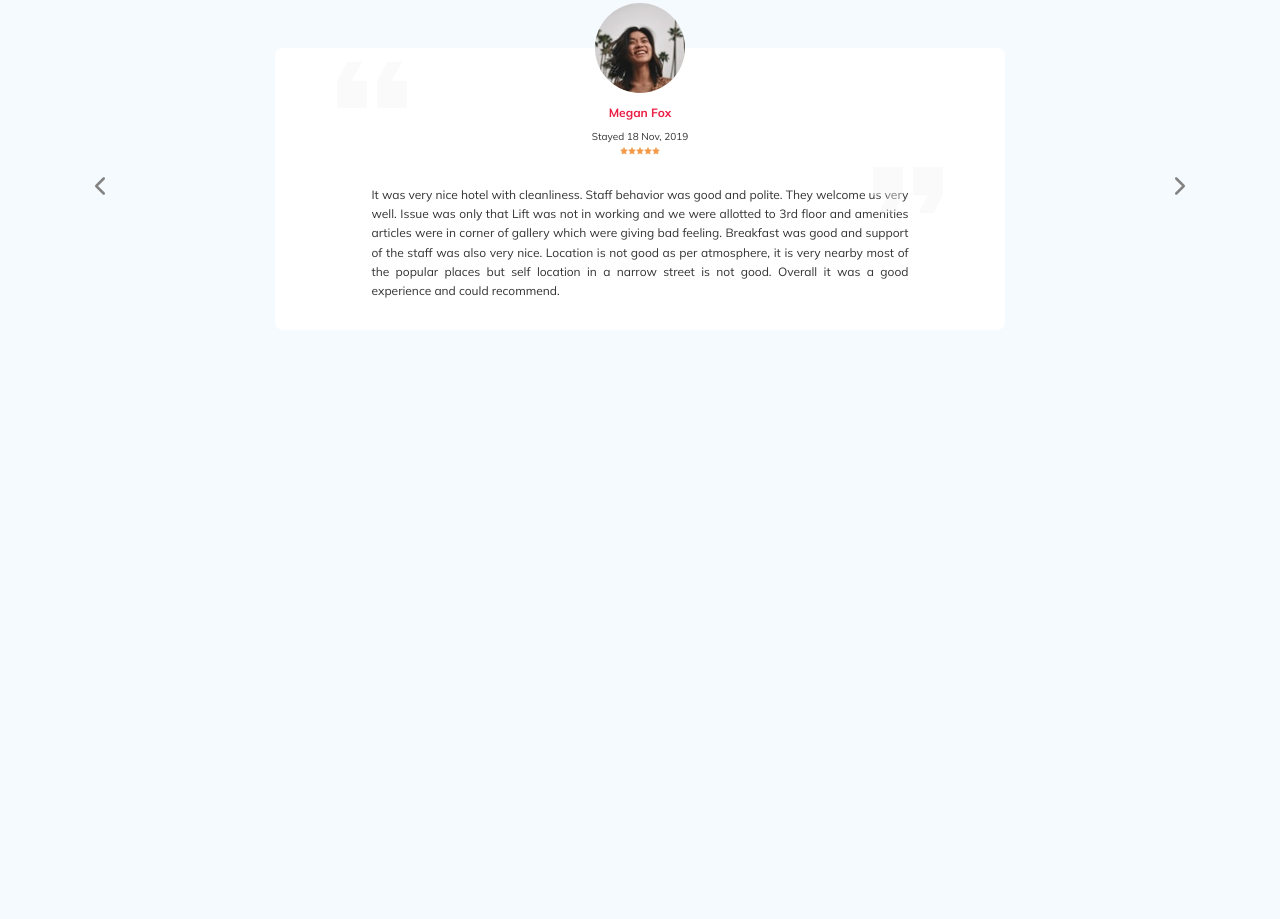
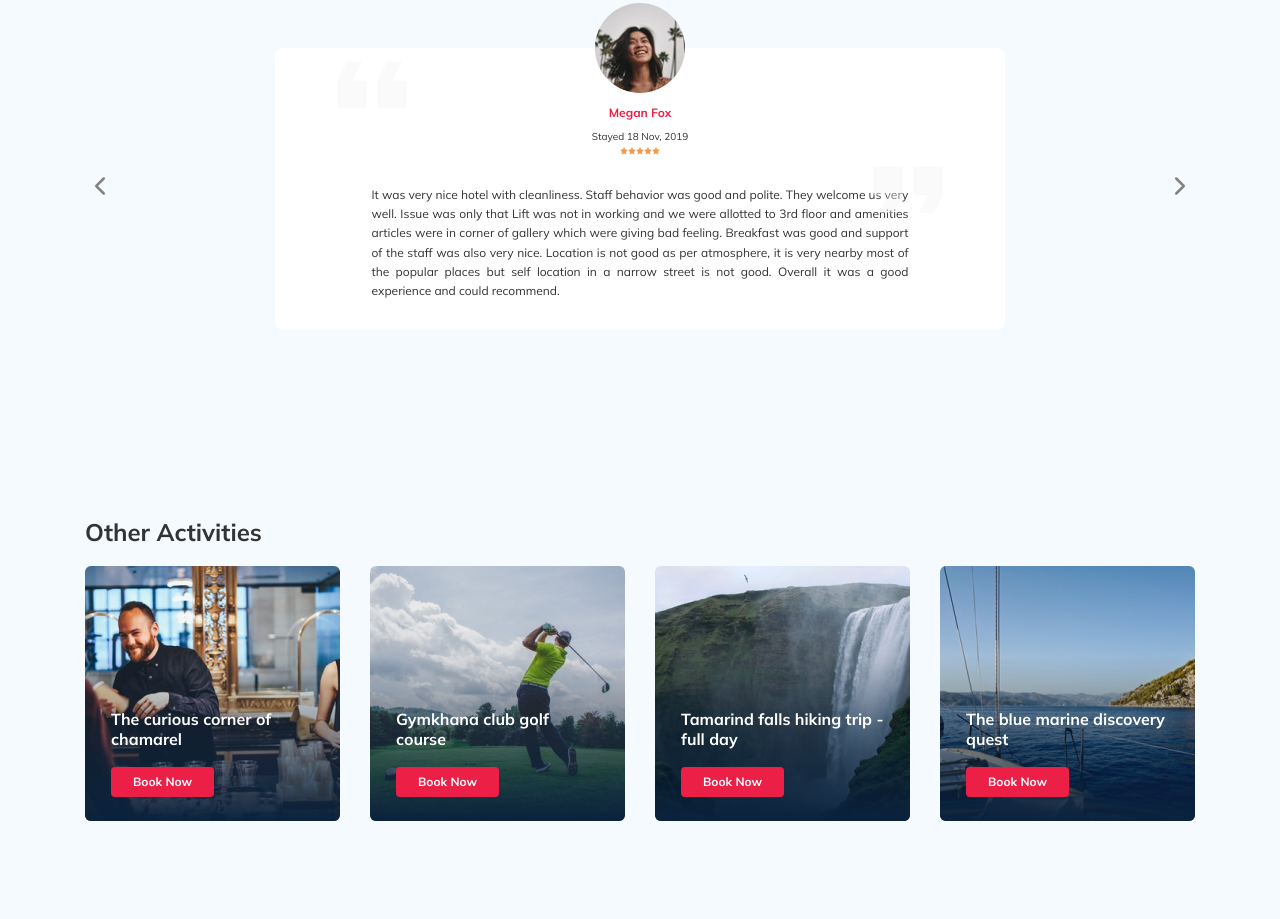
Before and after one commit to Huntter111/my-tour-plan, a plain HTML site: page index.html in a window 1280 px wide. Shown: the part 1372-2291 px from the top of the page. Before the commit the page ends 1811 px from the top, so only its background shows below. Drawn offline with nearby package versions, Linux system fonts and the light colour scheme.

Commit message:
create: added activities section

```diff
--- a/index.html
+++ b/index.html
@@ -390,6 +390,57 @@
     </section>
     <!-- /.reviews -->
 
+    <section class="activities">
+      <div class="container">
+        <h2 class="activities_title">Other Activities</h2>
+        <div class="activities-wrapper">
+          <div class="card activities__card">
+            <img
+              src="img/activity-1.jpg"
+              alt="The curious corner of chamarel"
+              class="card__image"
+            />
+            <h3 class="card__title">The curious corner of chamarel</h3>
+            <button class="card__button">Book Now</button>
+          </div>
+          <!-- /.card -->
+          <div class="card activities__card">
+            <img
+              src="img/activity-2.jpg"
+              alt="Gymkhana club golf course "
+              class="card__image"
+            />
+            <h3 class="card__title">Gymkhana club golf course</h3>
+            <button class="card__button">Book Now</button>
+          </div>
+          <!-- /.card -->
+          <div class="card activities__card">
+            <img
+              src="img/activity-3.jpg"
+              alt="Tamarind falls hiking trip - full day"
+              class="card__image"
+            />
+            <h3 class="card__title">Tamarind falls hiking trip - full day</h3>
+            <button class="card__button">Book Now</button>
+          </div>
+          <!-- /.card -->
+          <div class="card activities__card">
+            <img
+              src="img/activity-4.jpg"
+              alt="The blue marine discoverу quest"
+              class="card__image"
+            />
+            <h3 class="card__title">The blue marine discoverу quest</h3>
+            <button class="card__button">Book Now</button>
+          </div>
+          <!-- /.card -->
+        </div>
+        <!-- /.activities-wrapper -->
+      </div>
+      <!-- /.container -->
+    </section>
+    <!-- /.activities -->
+
     <script src="js/swiper-bundle.min.js"></script>
     <script src="js/main.js"></script>
     <script src="https://ajax.googleapis.com/ajax/libs/jquery/1.11.0/jquery.min.js"></script>
--- a/sass/_media.sass
+++ b/sass/_media.sass
@@ -9,6 +9,9 @@
         width: 100%
         height: 100%
         object-fit: cover
+  .card
+    width: 230px
+    height: 230px
 
 @media (max-width:992px)
   .container,
@@ -55,6 +58,14 @@
       text-align: center
       display: flex
       justify-content: center
+  .activities
+    &-wrapper
+      flex-wrap: wrap
+    &__card
+      margin-bottom: 20px
+  .card
+    width: 340px
+    height: 255px
 
 @media (max-width: 768px)
   .container
@@ -141,6 +152,12 @@
       text-align: center
       display: flex
       justify-content: center
+  .activities
+    padding-top: 40px
+    padding-bottom: 60px
+  .card
+    width: 48%
+    height: 255px
 
 @media ( max-width: 576px )
   .logo
@@ -170,3 +187,5 @@
       margin: 40px 38px
       display: flex
       justify-content: center
+  .card
+    width: 100%
--- /dev/null
+++ b/sass/blocks/_activities.sass
@@ -0,0 +1,61 @@
+.activities
+  padding: 60px 0 98px 0
+  &__title
+    font-style: normal
+    font-weight: bold
+    font-size: 24px
+    line-height: 30px
+    text-transform: uppercase
+    margin-bottom: 57px
+  &-wrapper
+    display: flex
+    justify-content: space-between
+.card
+  position: relative
+  display: flex
+  flex-direction: column
+  align-items: flex-start
+  padding: 24px 26px
+  width: 255px
+  height: 255px
+  border-radius: 6px
+  overflow: hidden
+  &:before
+    content: ''
+    position: absolute
+    top: 0
+    right: 0
+    bottom: 0
+    left: 0
+    overflow: hidden
+    z-index: -1
+    background: linear-gradient(179.83deg, rgba(196, 196, 196, 0) 35.34%, #0A223D 99.85%)
+  &__image
+    position: absolute
+    top: 0
+    left: 0
+    right: 0
+    bottom: 0
+    width: 100%
+    height: 100%
+    object-fit: cover
+    z-index: -2
+  &__title
+    margin-top: auto
+    margin-bottom: 18px
+    color: $light
+    font-style: normal
+    font-weight: bold
+    font-size: 16px
+    line-height: 20px
+  &__button
+    font-style: normal
+    font-weight: 600
+    font-size: 12px
+    line-height: 16px
+    padding: 7px 22px
+    color: $light
+    border: none
+    background-color: $primary
+    border-radius: 4px
+    cursor: pointer
--- a/sass/style.sass
+++ b/sass/style.sass
@@ -14,5 +14,7 @@
 @import 'blocks/newsletter'
 // Стили для блока reviews
 @import 'blocks/reviews'
+// Стили для блока activities
+@import 'blocks/activities'
 // Подключение стилей для адаптива
 @import 'media'
```
Also changed, not shown: css/style.css, img/activity-1.jpg (added), img/activity-2.jpg (added), img/activity-3.jpg (added), img/activity-4.jpg (added), 1 other file.
